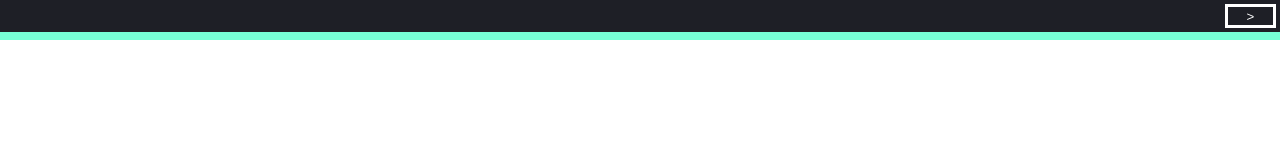
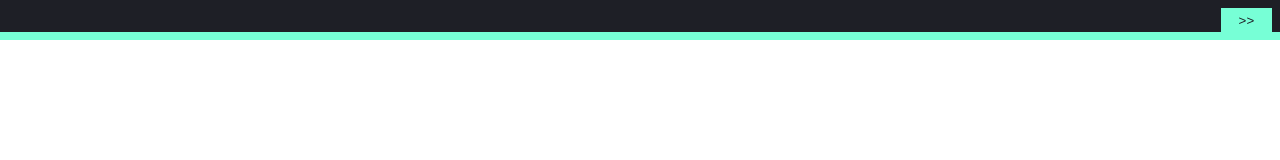
Before and after one commit to thedavidkipnis/portfolio, a React (Create React App) app: page / in a window 1280 px wide. Shown: the top 160 px of the page. Built offline with nearby package versions, Linux system fonts and the light colour scheme.

Commit message:
Styling changes for for DarkModeButton

```diff
--- a/src/components/DarkModeToggle.js
+++ b/src/components/DarkModeToggle.js
@@ -25,7 +25,7 @@ const DarkModeToggle = () => {
       onMouseEnter={() => expandButton(!isExpanded)}
       onMouseLeave={() => expandButton(!isExpanded)}
       >
-        <span>{isExpanded ? isDarkMode ? 'Light Mode' : 'Dark Mode' : '>'}</span>
+        <span>{isExpanded ? isDarkMode ? 'Light Mode' : 'Dark Mode' : '>>'}</span>
       </button>
     );
   }
--- a/src/index.css
+++ b/src/index.css
@@ -46,18 +46,15 @@ body.dark-mode {
 .DarkModeButton {
     height: 3vh;
     /* min-height: 30px; */
-    margin-right: 0.5vh;
-    margin-top: 0.5vh;
+    margin-right: 1vh;
+    margin-top: 1vh;
 
     white-space: nowrap;
     overflow: hidden;
 
-    border-style: solid;
-    border-width: 3px;
-    background-color: var(--main-color);
-    color: var(--secondary-color);
-    border-color: var(--secondary-color);
-    border-radius: 0px;
+    background-color: var(--accent-color);
+    color: rgb(30,31,38);
+    border-style: none;
 
     cursor: pointer;
 
```
